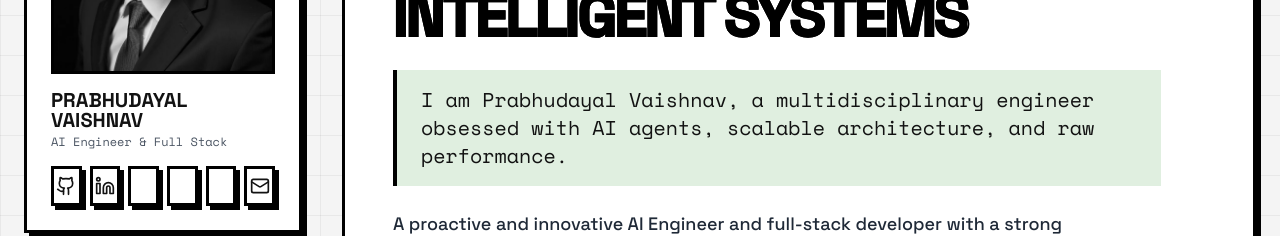
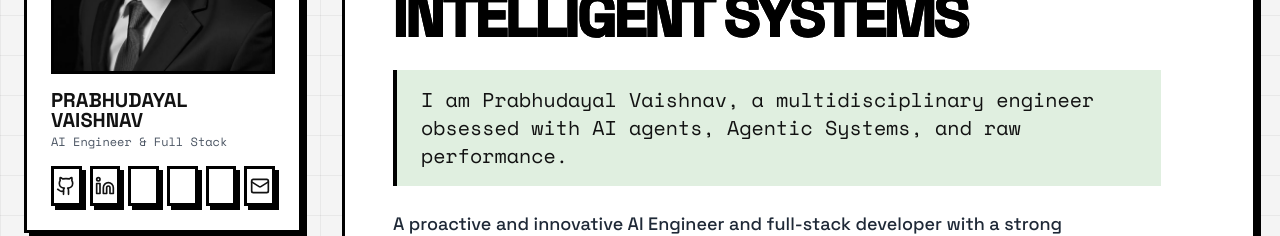
Before and after one commit to xprabhudayal/neo-brutal-v2, a Next.js app: page /about in a window 1280 px wide. Shown: the part 308-544 px from the top of the page. Built offline with nearby package versions, Linux system fonts and the light colour scheme.

Commit message:
refactor(about): update architecture terminology for accuracy
- Changed 'scalable architecture' to 'Agentic Systems'
- Highlights LangGraph expertise without DevOps implications

```diff
--- a/app/about/page.tsx
+++ b/app/about/page.tsx
@@ -82,7 +82,7 @@ export default function AboutPage() {
                             </h1>
                             <div className="prose prose-lg max-w-3xl">
                                 <p className="font-mono text-lg md:text-xl leading-relaxed mb-6 border-l-4 border-black pl-6 bg-secondary p-4">
-                                    I am {name}, a multidisciplinary engineer obsessed with AI agents, scalable architecture, and raw performance.
+                                    I am {name}, a multidisciplinary engineer obsessed with AI agents, Agentic Systems, and raw performance.
                                 </p>
                                 <p className="font-display font-medium text-lg text-gray-800 mb-4 whitespace-pre-wrap">
                                     {summary}
```
